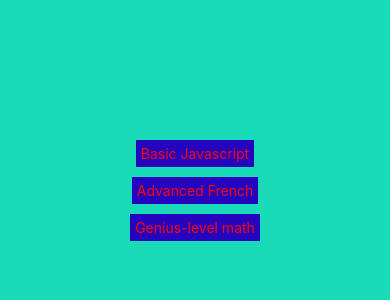
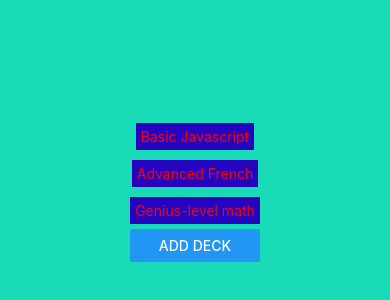
Before and after one commit to SaintSorrow/Flashy, a React Native app: screen / in a window 390 px wide. Shown: the part 232-532 px from the top of the page. Built offline with nearby package versions, Linux system fonts and the light colour scheme.

Commit message:
Add required logic for adding new decks

```diff
--- a/App.js
+++ b/App.js
@@ -3,6 +3,7 @@ import { StyleSheet, View, BackHandler, Button } from 'react-native'
 import decks from './flashcards'
 import DeckList from './Components/DeckList'
 import Card from './Components/Card'
+import AddDeck from './Components/AddDeck'
 
 function shuffleDeck(array) {
  let m = array.length, i, t;
@@ -29,6 +30,7 @@ export default class App extends Component {
       currentCards: [],
       decks: decks,
       showCardBack: false,
+      showDecks: true
     }
   }
 
@@ -110,15 +112,26 @@ export default class App extends Component {
     })
   }
 
-  addDeck() {
+  toggleDecks = () => {
+    this.setState(prev => ({showDecks: !prev.showDecks}))
+  }
 
+  addDeck = newDeck => {
+    this.setState(prev => ({decks: [...prev.decks, newDeck], showDecks: true}))
   }
 
   render() {
     return (
       <View style ={styles.container}>
-        {this.state.showCards === false && (
-          <DeckList showCardsHandler={this.showCardsHandler} decks={this.state.decks}/>
+        {this.state.showCards === false && this.state.showDecks === true && (
+          <View>
+            <DeckList showCardsHandler={this.showCardsHandler} decks={this.state.decks}/>
+            <Button title='Add deck' onPress={this.toggleDecks}/>
+          </View>
+        )}
+        {
+          this.state.showCards === false && this.state.showDecks === false && (
+            <AddDeck onSubmit={this.addDeck}/>
         )}
         {this.state.showCards === true && (
           <Card cards={this.state.currentCards}
--- a/Components/AddDeck.js
+++ b/Components/AddDeck.js
@@ -5,7 +5,8 @@ export default class AddDeck extends Component {
 
   state = {
     name: '',
-    isValid: false
+    isValid: false,
+    cards: []
   }
 
   handleNameChange = name => {
@@ -18,7 +19,7 @@ export default class AddDeck extends Component {
   }
 
   handleSubmit = () => {
-    this.props.onSubmit({name: this.state.name})
+    this.props.onSubmit({name: this.state.name, cards: []})
   }
 
   render () {
```
